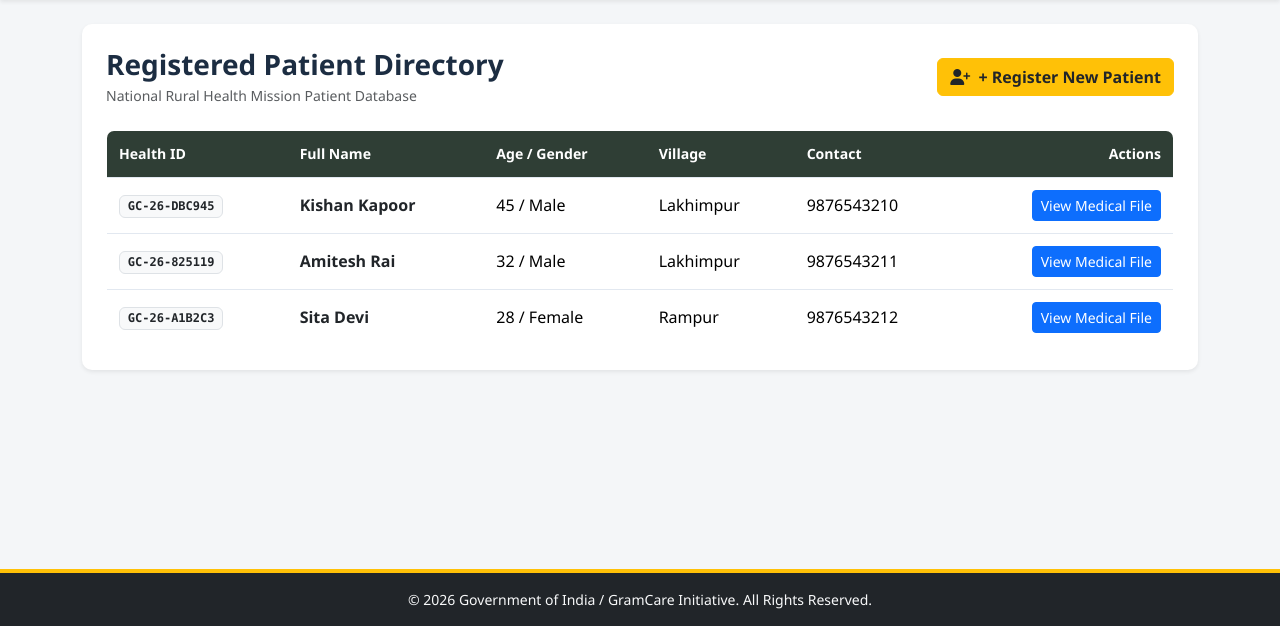
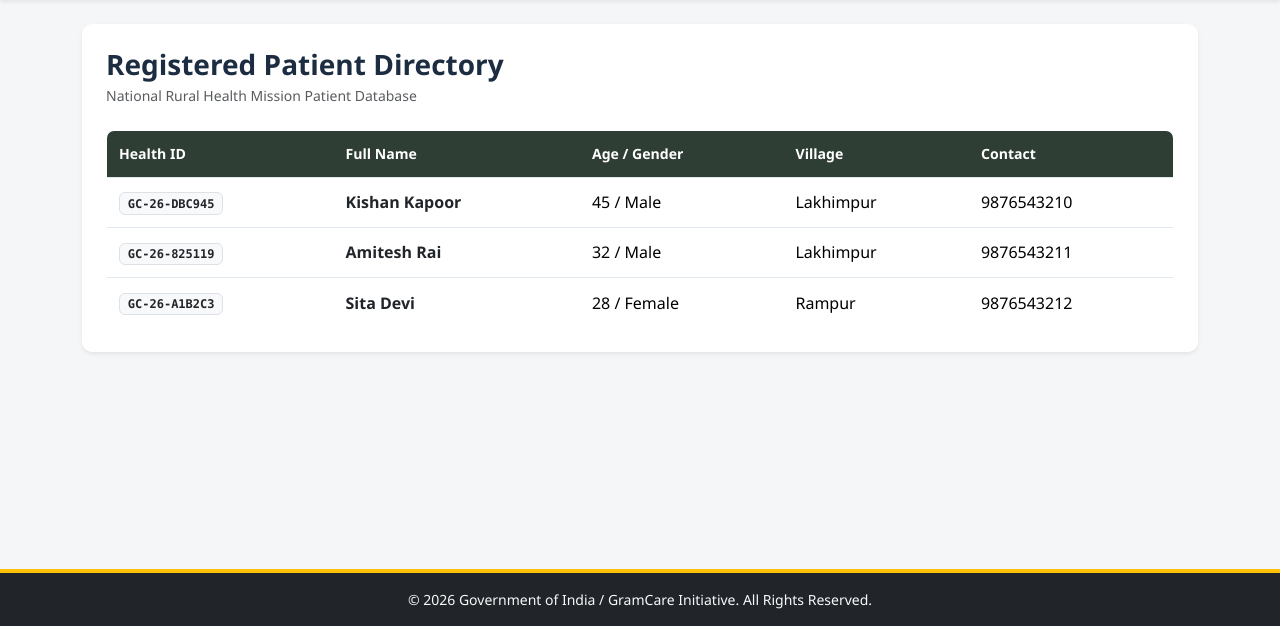
Before and after one commit to rahulsharma3009-ops/GramCare, a Python web app: template GramCare_AI_Hackathon_RoleBased_v5/templates/patients.html in a window 1280 px wide. Shown: the part 174-800 px from the top of the page. Run offline with Jinja, Linux system fonts and the light colour scheme; the template is opened without the code that fills it, so the values that code supplies are empty.

Commit message:
Remove patient registration and action buttons

```diff
--- a/GramCare_AI_Hackathon_RoleBased_v5/templates/patients.html
+++ b/GramCare_AI_Hackathon_RoleBased_v5/templates/patients.html
@@ -10,9 +10,6 @@
                 <h3 class="fw-bold mb-1">Registered Patient Directory</h3>
                 <p class="text-muted small mb-0">National Rural Health Mission Patient Database</p>
             </div>
-            <a href="{{ url_for('patient_new') }}" class="btn btn-warning text-dark fw-bold">
-                <i class="fas fa-user-plus me-1"></i> + Register New Patient
-            </a>
         </div>
 
         <div class="table-responsive">
@@ -24,7 +21,6 @@
                         <th>Age / Gender</th>
                         <th>Village</th>
                         <th>Contact</th>
-                        <th class="text-end">Actions</th>
                     </tr>
                 </thead>
                 <tbody>
@@ -34,9 +30,6 @@
                         <td>45 / Male</td>
                         <td>Lakhimpur</td>
                         <td>9876543210</td>
-                        <td class="text-end">
-                            <a href="{{ url_for('patient_detail', patient_id='GC-26-DBC945') }}" class="btn btn-primary btn-sm">View Medical File</a>
-                        </td>
                     </tr>
                     <tr>
                         <td><span class="badge bg-light text-dark border font-monospace">GC-26-825119</span></td>
@@ -44,9 +37,6 @@
                         <td>32 / Male</td>
                         <td>Lakhimpur</td>
                         <td>9876543211</td>
-                        <td class="text-end">
-                            <a href="{{ url_for('patient_detail', patient_id='GC-26-825119') }}" class="btn btn-primary btn-sm">View Medical File</a>
-                        </td>
                     </tr>
                     <tr>
                         <td><span class="badge bg-light text-dark border font-monospace">GC-26-A1B2C3</span></td>
@@ -54,9 +44,6 @@
                         <td>28 / Female</td>
                         <td>Rampur</td>
                         <td>9876543212</td>
-                        <td class="text-end">
-                            <a href="{{ url_for('patient_detail', patient_id='GC-26-A1B2C3') }}" class="btn btn-primary btn-sm">View Medical File</a>
-                        </td>
                     </tr>
                 </tbody>
             </table>
```
